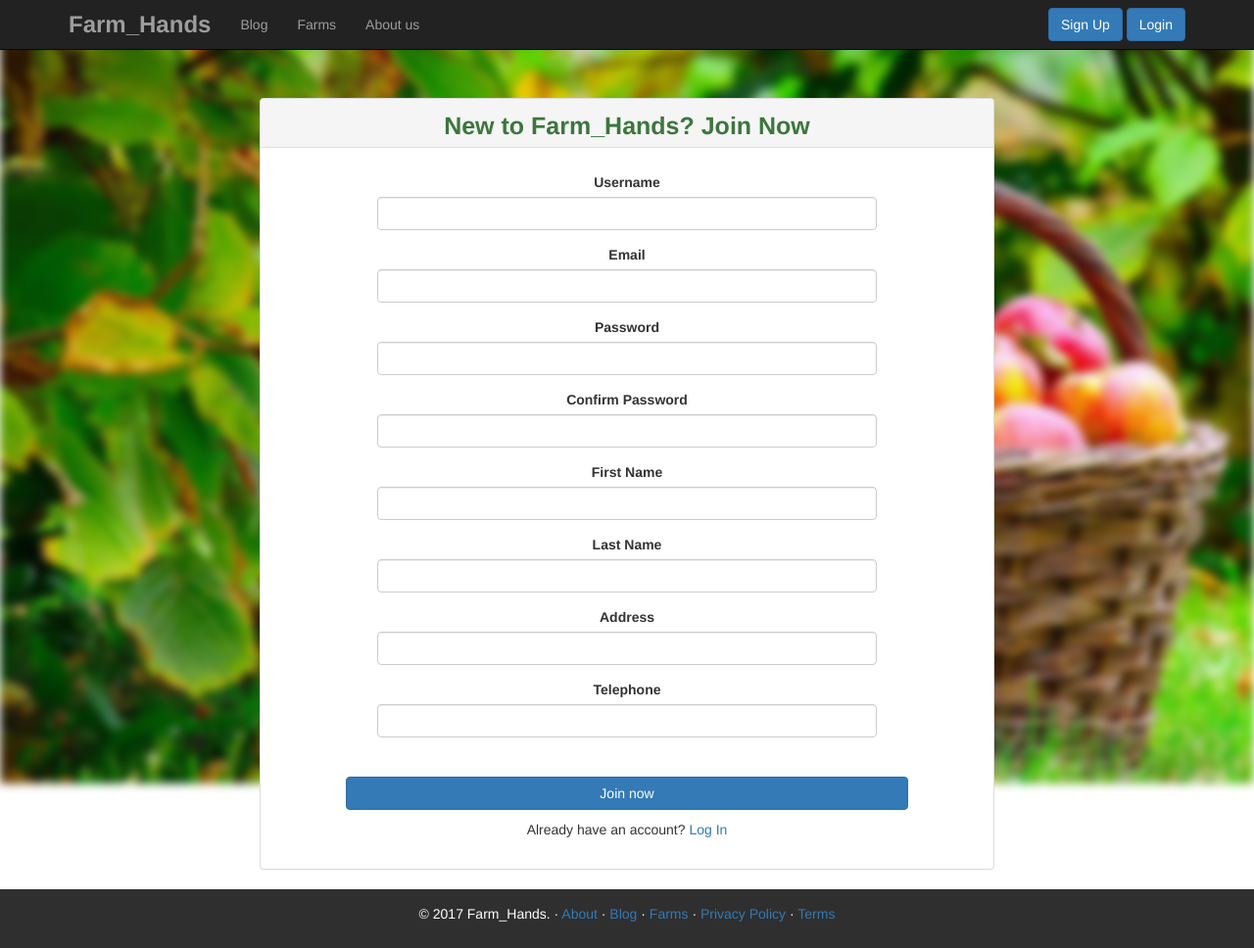
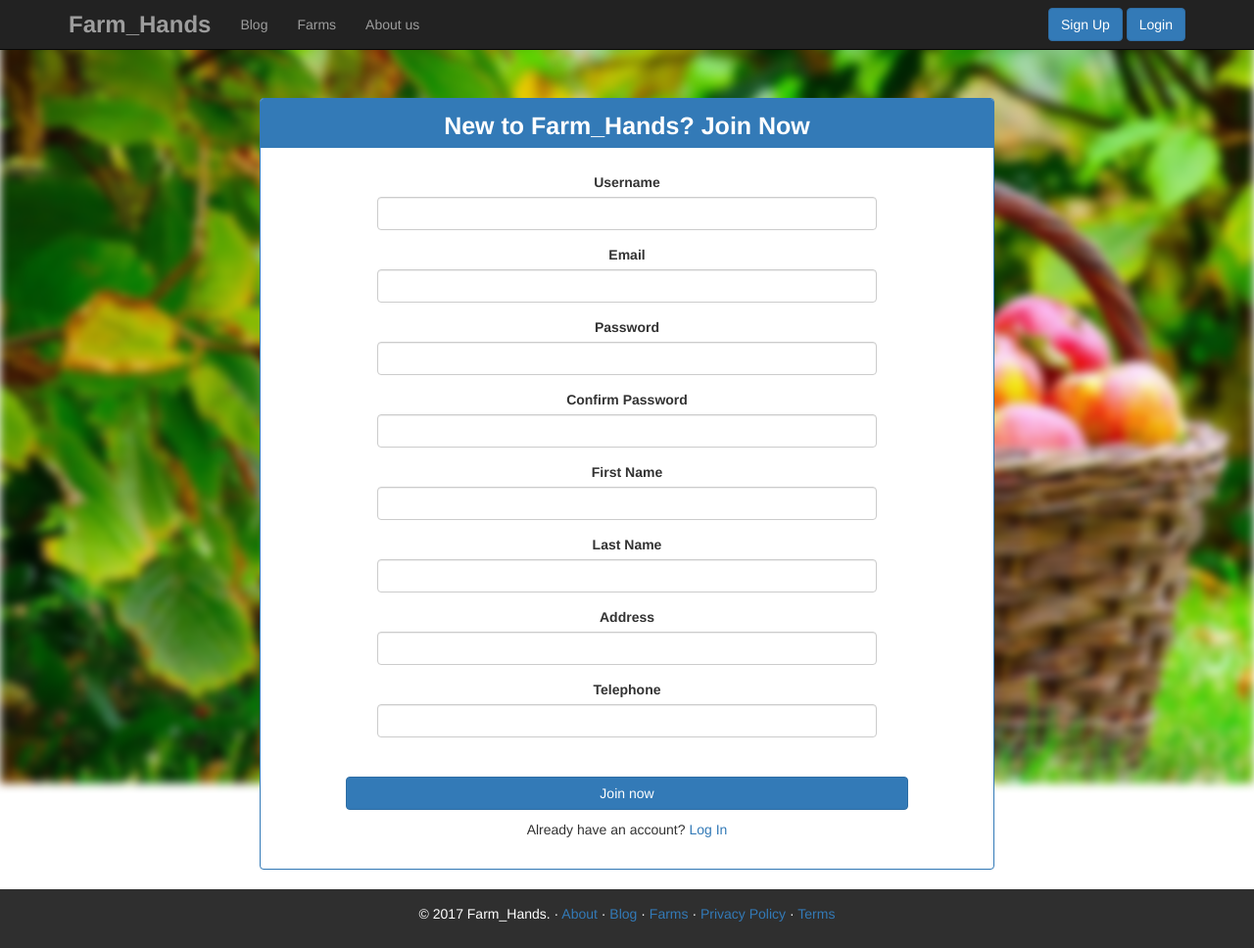
Before and after one commit to kalpanibhagya/FarmHands, a CodeIgniter app: page /FarmHands/main in a window 1280 px wide. Shown: the whole page at 98% size. Run offline with CodeIgniter, Linux system fonts and the light colour scheme; some libraries are stand-ins or nearby versions.

Commit message:
Change panel color

```diff
--- a/application/views/Main_view.php
+++ b/application/views/Main_view.php
@@ -83,9 +83,9 @@
     <div class="container">
         <div class="row">
             <div class="col-md-8 col-md-offset-2">
-                <div class="panel panel-default">
+                <div class="panel panel-primary">
                     <div class="panel-heading" style="height: 50px">
-                        <p class="panel-title text-center" style="font-weight: bolder;font-size: 25px;color: #3c763d">New to Farm_Hands? Join Now</p>
+                        <p class="panel-title text-center" style="font-weight: bolder;font-size: 25px">New to Farm_Hands? Join Now</p>
                     </div>
                     <div class="panel-body">
                         <form method="post" action="<?php echo base_url()?>main/form_validation">
--- a/application/views/login.php
+++ b/application/views/login.php
@@ -83,9 +83,9 @@
     <div class="container">
         <div class="row">
             <div class="col-md-8 col-md-offset-2">
-                <div class="panel panel-default">
+                <div class="panel panel-primary">
                     <div class="panel-heading" style="height: 50px">
-                        <p class="panel-title text-center" style="font-weight: bolder;font-size: 25px;color: #3c763d">Farm_Hands</p>
+                        <p class="panel-title text-center" style="font-weight: bolder;font-size: 25px">Farm_Hands</p>
                     </div>
                     <div class="panel-body">
                         <?php
```
